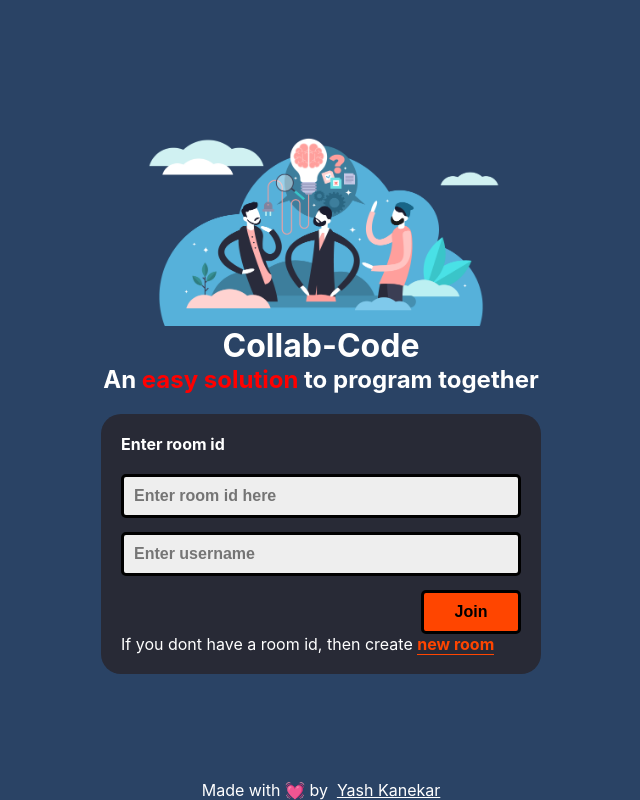
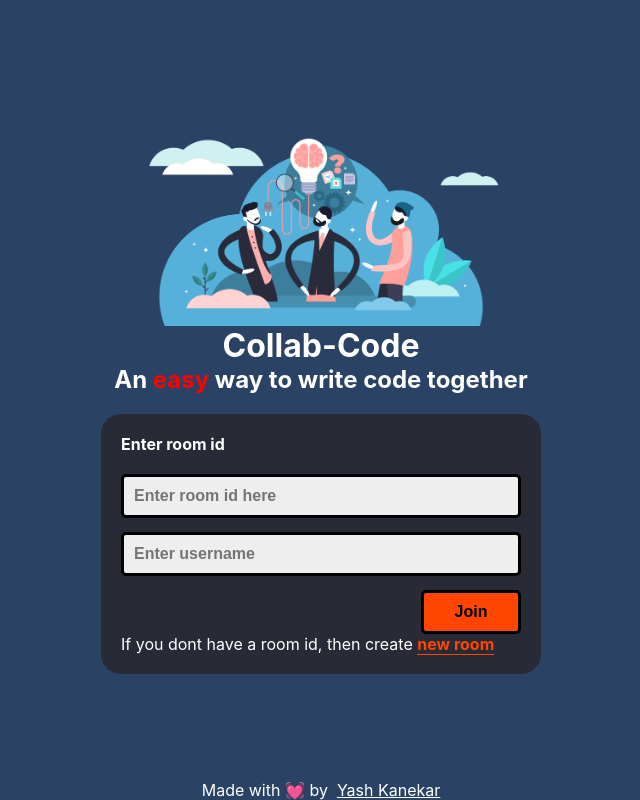
Before and after one commit to Yashkanekar/collab-code, a React (Create React App) app: page / in a window 1280 px wide. Shown: the whole page, without its empty margins (319-959 px from the left). Built offline with nearby package versions, Linux system fonts and the light colour scheme.

Commit message:
binding inputs with state in home page

```diff
--- a/package.json
+++ b/package.json
@@ -8,8 +8,10 @@
     "@testing-library/user-event": "^13.5.0",
     "react": "^18.2.0",
     "react-dom": "^18.2.0",
+    "react-hot-toast": "^2.4.0",
     "react-router-dom": "^6.8.1",
     "react-scripts": "5.0.1",
+    "uuid": "^9.0.0",
     "web-vitals": "^2.1.4"
   },
   "scripts": {
--- a/src/App.js
+++ b/src/App.js
@@ -1,4 +1,5 @@
 import { BrowserRouter, Routes, Route } from "react-router-dom";
+import { Toaster } from "react-hot-toast";
 import "./App.css";
 import Home from "./pages/Home";
 import EditorPage from "./pages/EditorPage";
@@ -6,6 +7,18 @@ import EditorPage from "./pages/EditorPage";
 function App() {
   return (
     <>
+      <div>
+        <Toaster
+          position="top-right"
+          toastOptions={{
+            success: {
+              theme: {
+                primary: "green",
+              },
+            },
+          }}
+        ></Toaster>
+      </div>
       <BrowserRouter>
         <Routes>
           <Route path="/" element={<Home />} />
--- a/src/pages/Home.js
+++ b/src/pages/Home.js
@@ -1,6 +1,18 @@
-import React from "react";
+import React, { useState } from "react";
+import { toast } from "react-hot-toast";
+import { v4 as uuidV4 } from "uuid";
 
 const Home = () => {
+  const [roomId, setRoomId] = useState("");
+  const [username, setUsername] = useState("");
+
+  const createNewId = (e) => {
+    e.preventDefault();
+    const id = uuidV4();
+    setRoomId(id);
+    toast.success("Created new room successfully");
+  };
+
   return (
     <div className="homePageWrapper">
       <img
@@ -10,7 +22,7 @@ const Home = () => {
       />
       <h1 className="title">Collab-Code</h1>
       <h2 className="titleSmall">
-        An <span>easy solution</span> to program together
+        An <span>easy</span> way to write code together
       </h2>
       <div className="formWrapper">
         <h4 className="mainLabel">Enter room id</h4>
@@ -19,17 +31,21 @@ const Home = () => {
             type="text"
             placeholder="Enter room id here"
             className="inputBox"
+            value={roomId}
+            onChange={(e) => setRoomId(e.target.value)}
           />
           <input
             type="text"
             placeholder="Enter username"
             className="inputBox"
+            value={username}
+            onChange={(e) => setUsername(e.target.value)}
           />
           <button className="btn joinBtn">Join</button>
         </div>
         <span className="createInfo">
           If you dont have a room id, then create&nbsp;
-          <a href="#" className="createNewBtn">
+          <a onClick={createNewId} href="" className="createNewBtn">
             new room
           </a>
         </span>
```
Also changed, not shown: 1 other file (tests, documents, lock files or other folders).
